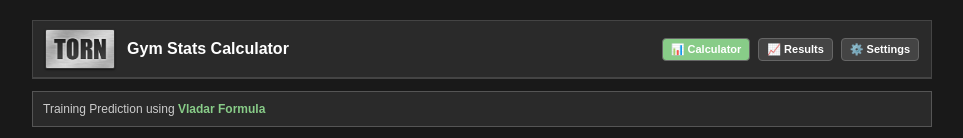
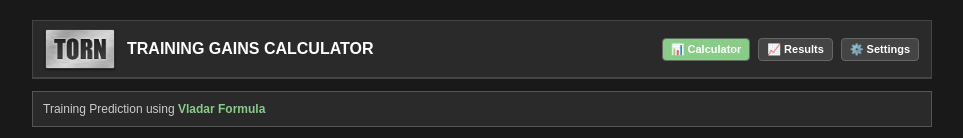
Before and after one commit to dv1sual/torn-gym-analyzer, a React (Vite) app: page / in a window 1280 px wide. Shown: the top 138 px of the page, without its empty margins (158-1121 px from the left). Built offline with nearby package versions, Linux system fonts and the light colour scheme.

Commit message:
Minor changes

```diff
--- a/src/app.tsx
+++ b/src/app.tsx
@@ -68,7 +68,7 @@ function AppContent() {
                 }}
               />
               <h1 style={{color: 'white', fontSize: '16px', fontWeight: 'bold', margin: 0}}>
-                Gym Stats Calculator
+                TRAINING GAINS CALCULATOR
               </h1>
             </div>
             <div style={{display: 'flex', gap: '8px', flexWrap: 'wrap'}}>
```
